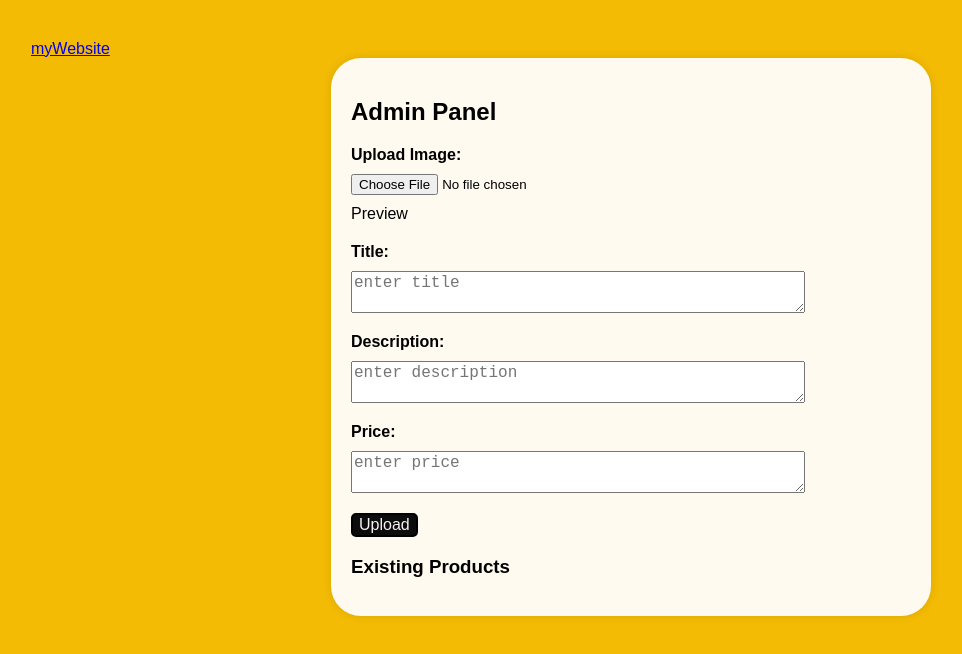
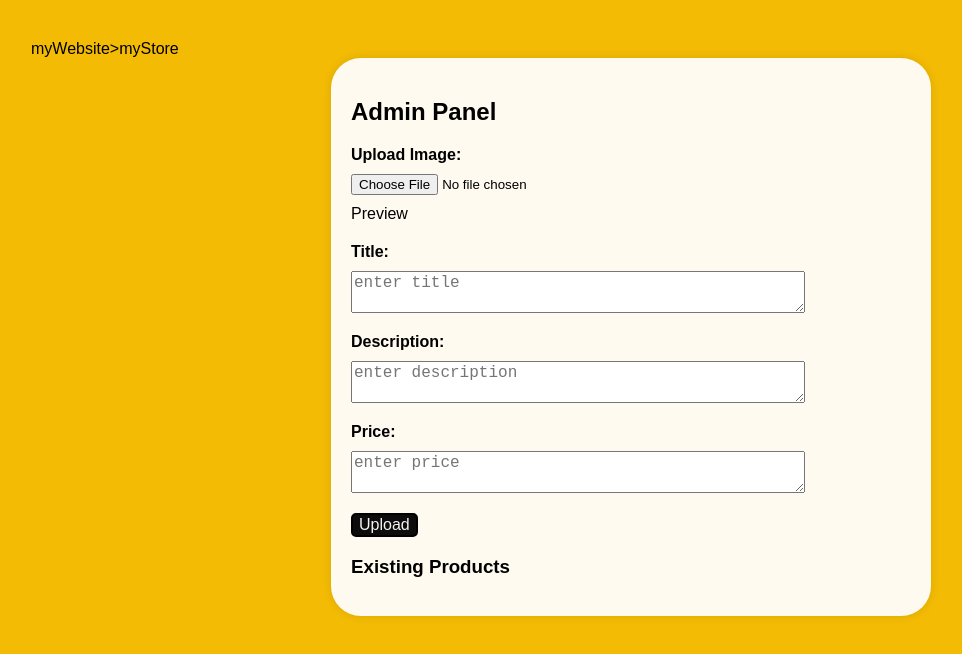
Before and after one commit to breidde3065/everadmin, a plain HTML site: page index.html in a window 1280 px wide. Shown: the whole page, without its empty margins (9-971 px from the left). Drawn offline with Linux system fonts and the light colour scheme; no server answers.

Commit message:
Update index.html

```diff
--- a/index.html
+++ b/index.html
@@ -7,8 +7,8 @@
             <link rel="stylesheet" href="admin.css">
         </head>
                 <header>
-                        <div id="navbar">
-                                <a href="https://breidde3065.github.io/index.html">myWebsite</a>
+                        <div id="navbar" class="navclass">
+                               <btn class="navbtn"  <a href="https://breidde3065.github.io/index.html">myWebsite</a>>myStore</btn>
                         </div>
                 </header>
         <body>
```
